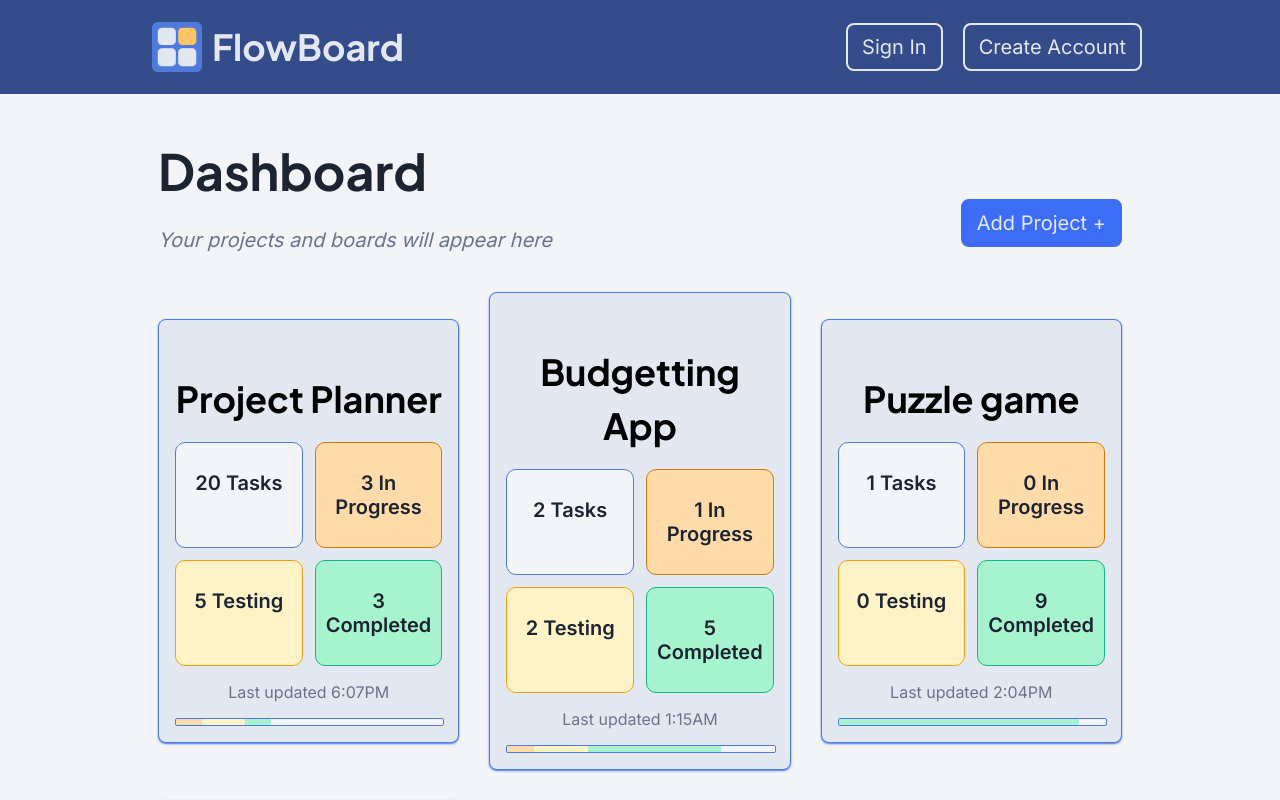
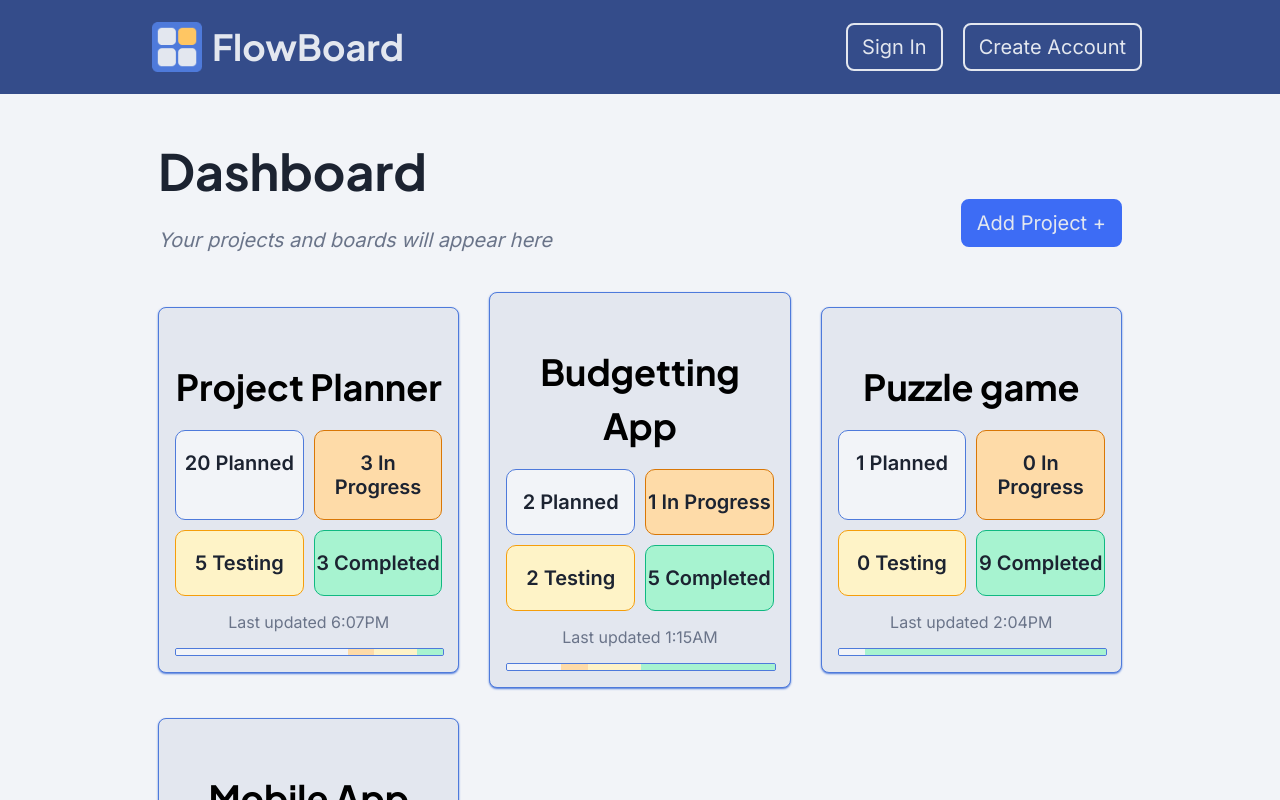
Before and after one commit to notEmmi/FlowBoard, a React (Vite) app in the folder frontend/: page /dashboard in a window 1280 px wide. Shown: the top 800 px of the page. Built offline with nearby package versions, Linux system fonts and the light colour scheme; no server answers.

Commit message:
style: update project card tags for clarity and adjust layout properties

```diff
--- a/frontend/src/pages/Dashboard.css
+++ b/frontend/src/pages/Dashboard.css
@@ -35,12 +35,12 @@
 .card-tags {
   display: grid;
   grid-template-columns: repeat(2, 1fr);
-  gap: 12px;
-  margin: 16px 0;
+  gap: 10px;
+  width: 100%;
 }
 
 .tag {
-  padding: 8px;
+  padding: auto 8px;
   border-radius: 10px;
   text-align: center;
   color: var(--bg-base);
--- a/frontend/src/pages/Dashboard.jsx
+++ b/frontend/src/pages/Dashboard.jsx
@@ -14,7 +14,7 @@ function ProjectCard({ projectName, task_number, progress_number, testing_number
 			<h3>{projectName}</h3>
 			<div className='card-tags'>
 				<div className='tag tag-tasks'>
-					<p><span>{task_number}</span> Tasks</p>
+					<p><span>{task_number}</span> Planned</p>
 
 				</div>
 				<div className='tag tag-progress'>
@@ -30,10 +30,10 @@ function ProjectCard({ projectName, task_number, progress_number, testing_number
 			</div>
 			<p className='caption'>Last updated <span>{update_time}</span></p>
 			<div className='progress-bar'>
+				<div className='progress-segment segment-tasks' style={{ width: `${tasksPercent}%` }}></div>
 				<div className='progress-segment segment-progress' style={{ width: `${progressPercent}%` }}></div>
 				<div className='progress-segment segment-testing' style={{ width: `${testingPercent}%` }}></div>
 				<div className='progress-segment segment-completed' style={{ width: `${completedPercent}%` }}></div>
-				<div className='progress-segment segment-tasks' style={{ width: `${tasksPercent}%` }}></div>
 			</div>
 		</button>
 	)
```
